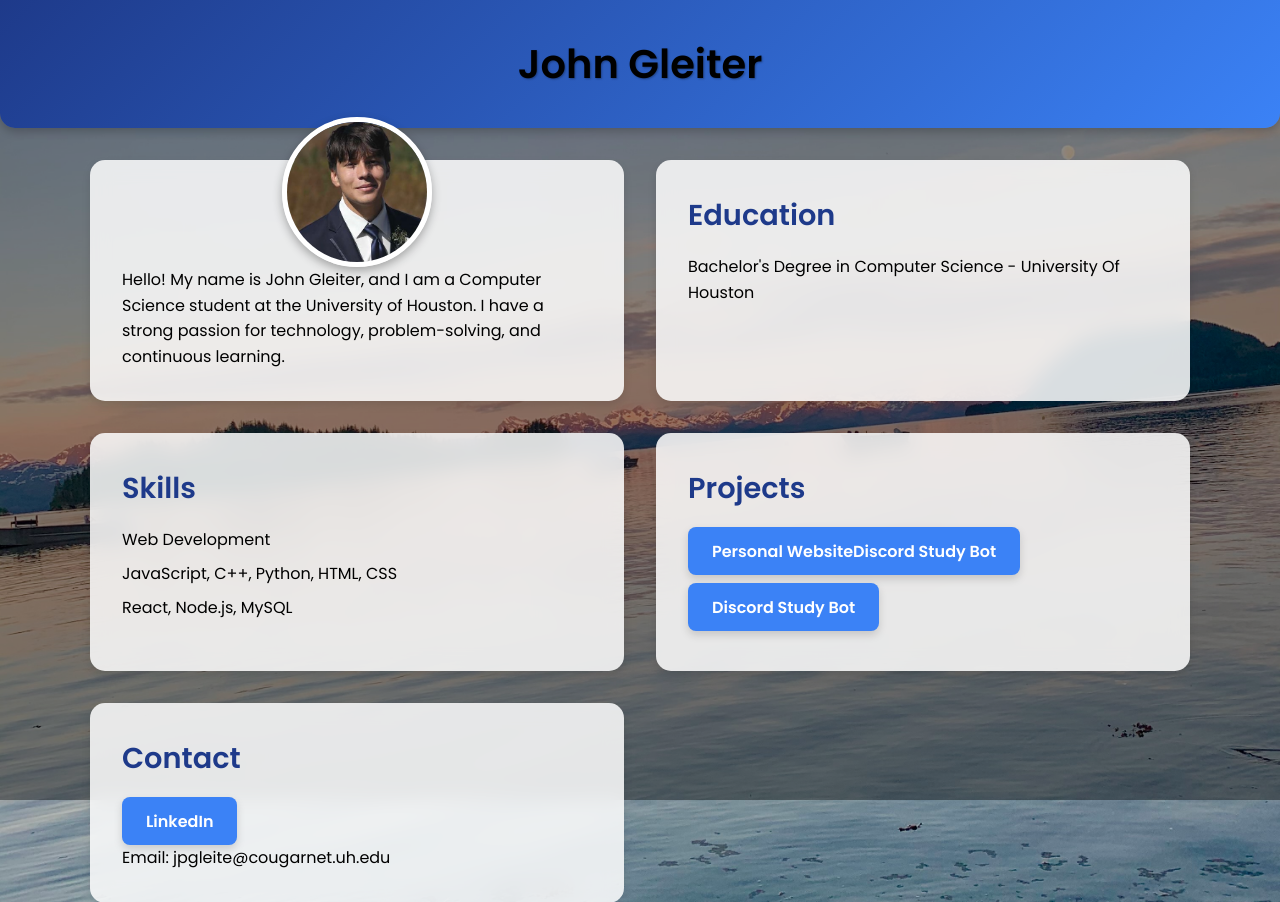
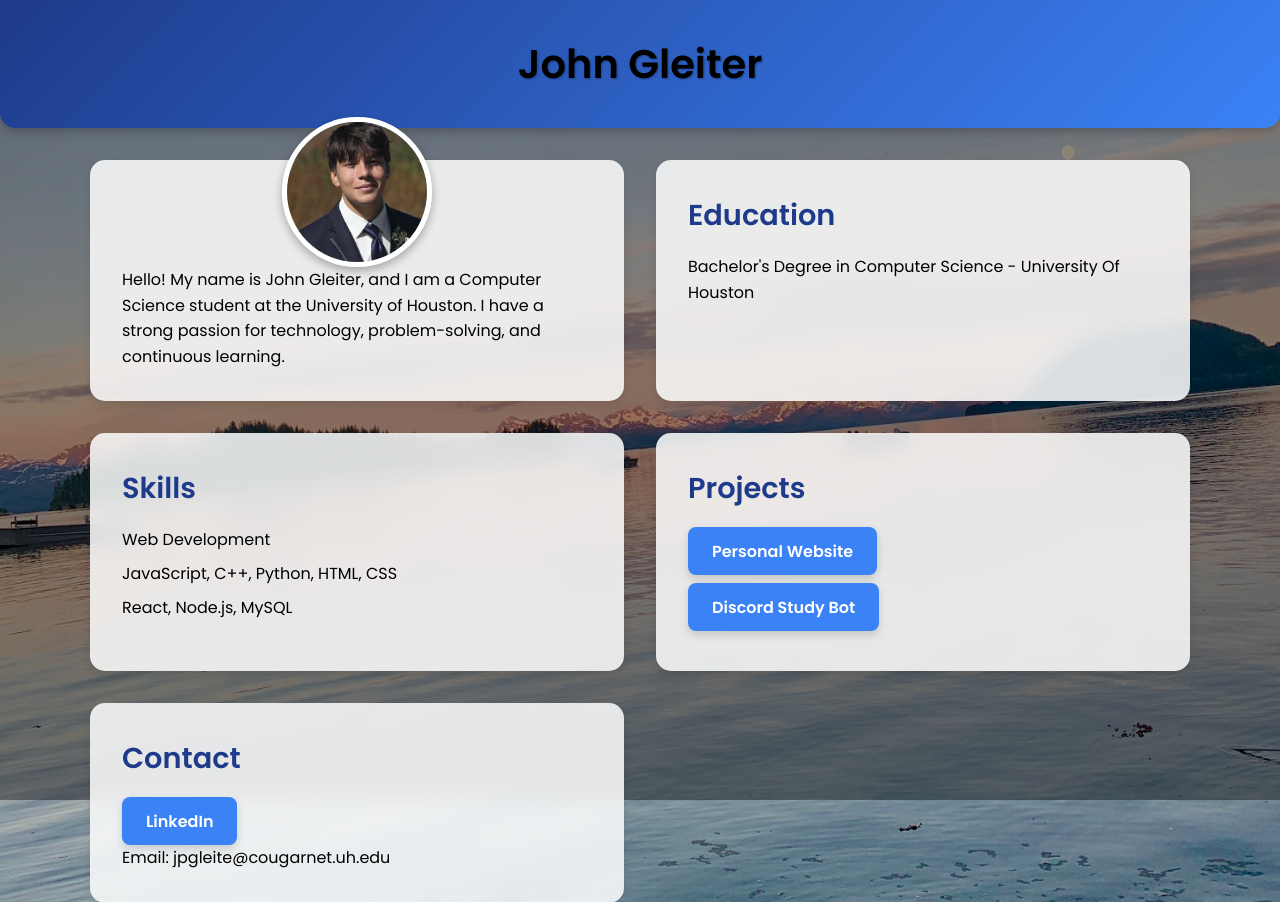
Before and after one commit to johnpaul123Z/jresume, a Flask app: page / in a window 1280 px wide. Shown: the top 902 px of the page. Run offline with Flask 2, Linux system fonts and the light colour scheme.

Commit message:
Update home.html

```diff
--- a/templates/home.html
+++ b/templates/home.html
@@ -203,7 +203,7 @@
     <section class="section">
       <h2>Projects</h2>
       <ul>
-        <li><a class="btn" href="https://github.com/johnpaul123Z/jresume">Personal WebsiteDiscord Study Bot</a></li>
+        <li><a class="btn" href="https://github.com/johnpaul123Z/jresume">Personal Website</a></li>
         <li><a class="btn" href="https://github.com/johnpaul123Z/Discord-Study-Bot">Discord Study Bot</a></li>
 
       </ul>
```
